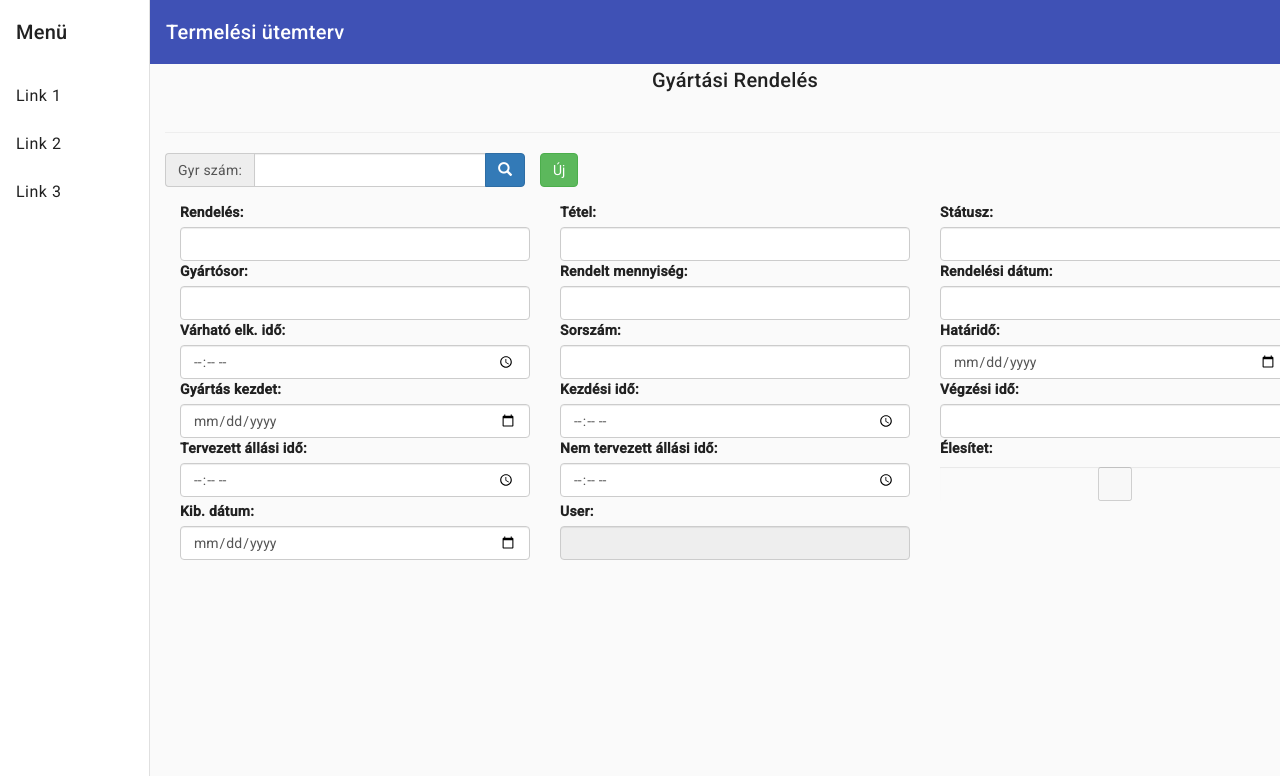
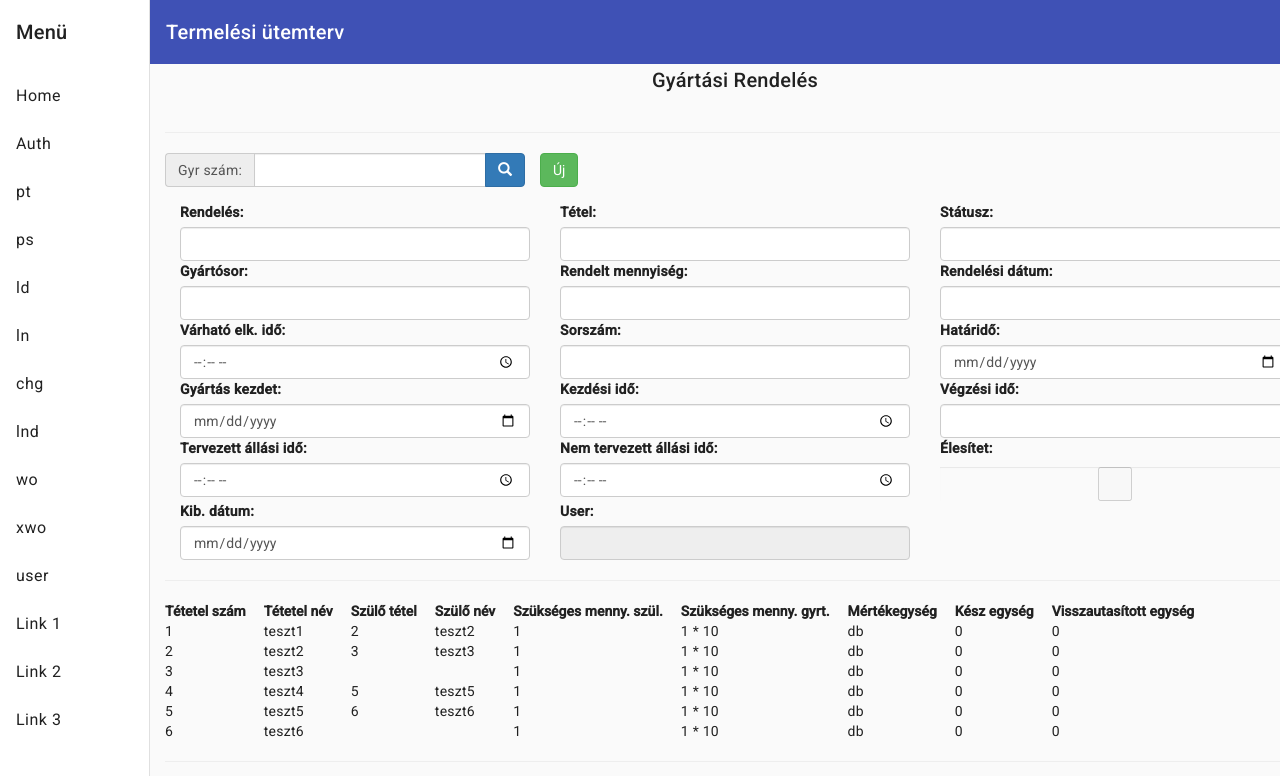
Before and after one commit to rohacsidana/Szakdolgozat_Termelesi_Utemterv_2023, an Angular app: page /workorder in a window 1280 px wide. Shown: the top 776 px of the page. Built offline with nearby package versions, Linux system fonts and the light colour scheme.

Commit message:
WodComponens table kezdeti állapot, sort()

```diff
--- a/src/app/header/header.component.html
+++ b/src/app/header/header.component.html
@@ -9,7 +9,8 @@
   >
     <mat-toolbar>Menü</mat-toolbar>
     <mat-nav-list>
-      <!-- comp teszt <a mat-list-item routerLink="/home">Home</a>
+      <!-- comp teszt -->
+      <a mat-list-item routerLink="/home">Home</a>
       <a mat-list-item routerLink="/auth">Auth</a>
       <a mat-list-item routerLink="/part">pt</a>
       <a mat-list-item routerLink="/part/structure">ps</a>
@@ -19,7 +20,7 @@
       <a mat-list-item routerLink="/line/rate">lnd</a>
       <a mat-list-item routerLink="/workorder">wo</a>
       <a mat-list-item routerLink="/prodsch">xwo</a>
-      <a mat-list-item routerLink="/user">user</a> -->
+      <a mat-list-item routerLink="/user">user</a>
       <a mat-list-item href="#">Link 1</a>
       <a mat-list-item href="#">Link 2</a>
       <a mat-list-item href="#">Link 3</a>
--- a/src/app/wo/wo.component.html
+++ b/src/app/wo/wo.component.html
@@ -29,7 +29,6 @@
             <div class="row">
               <div class="col-xs-4">
                 <div class="form-group">
-
                   <div class="input-group">
                     <!-- <label for="woLot">Gyr szám:</label> -->
                     <span class="input-group-addon">Gyr szám:</span>
@@ -47,10 +46,17 @@
                       </button>
                     </div>
                   </div>
-
                 </div>
               </div>
-              <button [className]="isSearchingMode? 'btn btn-success':'btn btn-danger'" (click)="changeMode()" type="button"> {{ isSearchingMode ? 'Új': 'Mégse'}}</button>
+              <button
+                [className]="
+                  isSearchingMode ? 'btn btn-success' : 'btn btn-danger'
+                "
+                (click)="changeMode()"
+                type="button"
+              >
+                {{ isSearchingMode ? "Új" : "Mégse" }}
+              </button>
             </div>
 
             <div class="row">
@@ -239,6 +245,20 @@
           </form>
         </div>
       </div>
+      <hr>
+      <!-- GYR-hez tartozó adatok -->
+      <div class="row">
+        <div class="col-lg-12">
+          <app-wod></app-wod>
+
+        </div>
+      </div>
+      <hr>
+      <!-- <div class="row">
+        <div class="col-lg-12">
+          <app-lad></app-lad>
+        </div>
+      </div> -->
     </div>
   </div>
 </div>
--- a/src/app/wo/wod/wod.component.html
+++ b/src/app/wo/wod/wod.component.html
@@ -1 +1,36 @@
-<h3>WOD működik</h3>
+<!--
+    wod_part: number;
+    part_name: string;
+    wod_par: number;
+    par_name: string;
+    wod_qty_req: number;
+    wom_req: number;
+    part_um: string;
+    wod_qty_compl: number;
+    wod_qty_rjct: number;
+ -->
+<table matSort (matSortChange)="sortData($event)">
+  <tr>
+    <th mat-sort-header="wod_part">Tétetel szám</th>
+    <th mat-sort-header="part_name">Tétetel név</th>
+    <th mat-sort-header="wod_par">Szülő tétel</th>
+    <th mat-sort-header="par_name">Szülő név</th>
+    <th mat-sort-header="wod_qty_req">Szükséges menny. szül.</th>
+    <th mat-sort-header="gy_req">Szükséges menny. gyrt.</th>
+    <th mat-sort-header="part_um">Mértékegység</th>
+    <th mat-sort-header="wod_qty_compl">Kész egység</th>
+    <th mat-sort-header="wod_qty_rjct">Visszautasított egység</th>
+  </tr>
+
+  <tr *ngFor="let wod of  sortedMockData">
+    <td>{{wod.wod_part}}</td>
+    <td>{{wod.part_name}}</td>
+    <td>{{wod.wod_par}}</td>
+    <td>{{wod.par_name}}</td>
+    <td>{{wod.wod_qty_req}}</td>
+    <td>{{wod.gy_req}} * 10</td>
+    <td>{{wod.part_um}}</td>
+    <td>{{wod.wod_qty_compl}}</td>
+    <td>{{ wod.wod_qty_rjct }}</td>
+  </tr>
+</table>
--- a/src/app/wo/wod/wod.component.ts
+++ b/src/app/wo/wod/wod.component.ts
@@ -1,5 +1,18 @@
 
 import { Component } from "@angular/core";
+import { Sort } from "@angular/material/sort";
+
+interface MockWod {
+    wod_part: number;
+    part_name: string;
+    wod_par: number;
+    par_name: string;
+    wod_qty_req: number;
+    part_um: string;
+    gy_req: number;
+    wod_qty_compl: number;
+    wod_qty_rjct: number;
+}
 
 @Component({
     selector: 'app-wod',
@@ -8,5 +21,59 @@ import { Component } from "@angular/core";
 })
 
 export class WodComponent {
+    mockData: MockWod[] = [
+        { wod_part: 1, part_name: 'teszt1', wod_par: 2, par_name: "teszt2", wod_qty_req: 1, part_um: 'db', gy_req: 1, wod_qty_compl: 0, wod_qty_rjct: 0 },
+        { wod_part: 2, part_name: 'teszt2', wod_par: 3, par_name: "teszt3", wod_qty_req: 1, part_um: 'db', gy_req: 1, wod_qty_compl: 0, wod_qty_rjct: 0 },
+        { wod_part: 3, part_name: 'teszt3', wod_par: null, par_name: null, wod_qty_req: 1, part_um: 'db', gy_req: 1, wod_qty_compl: 0, wod_qty_rjct: 0 },
+        { wod_part: 4, part_name: 'teszt4', wod_par: 5, par_name: "teszt5", wod_qty_req: 1, part_um: 'db', gy_req: 1, wod_qty_compl: 0, wod_qty_rjct: 0 },
+        { wod_part: 5, part_name: 'teszt5', wod_par: 6, par_name: "teszt6", wod_qty_req: 1, part_um: 'db', gy_req: 1, wod_qty_compl: 0, wod_qty_rjct: 0 },
+        { wod_part: 6, part_name: 'teszt6', wod_par: null, par_name: null, wod_qty_req: 1, part_um: 'db', gy_req: 1, wod_qty_compl: 0, wod_qty_rjct: 0 },
+    ];
 
+    sortedMockData: MockWod[];
+
+    constructor() {
+        this.sortedMockData = this.mockData.slice();
+    }
+
+
+    sortData(sort: Sort) {
+        const data = this.mockData.slice();
+        if (!sort.active || sort.direction === '') {
+            this.sortedMockData = data;
+            return;
+        }
+
+        this.sortedMockData = data.sort(
+            (a, b)=>{
+                const isAsc = sort.direction === 'asc';
+                switch(sort.active){
+                    case 'wod_part':
+                        return this.compare(a.wod_part, b.wod_part, isAsc);
+                    case 'part_name':
+                        return this.compare(a.part_name, b.part_name, isAsc);
+                    case 'wod_par':
+                        return this.compare(a.wod_par, b.wod_par, isAsc);
+                    case 'par_name':
+                        return this.compare(a.par_name, b.par_name, isAsc);
+                    case 'wod_qty_req':
+                        return this.compare(a.wod_qty_req, b.wod_qty_req, isAsc);
+                    case 'part_um':
+                        return this.compare(a.part_um, b.part_um, isAsc);
+                    case 'gy_req':
+                        return this.compare(a.gy_req, b.gy_req, isAsc);
+                    case 'wod_qty_compl':
+                        return this.compare(a.wod_qty_compl, b.wod_qty_compl, isAsc);
+                    case 'wod_qty_rjct':
+                        return this.compare(a.wod_qty_rjct, b.wod_qty_rjct, isAsc);
+                    default:
+                        return 0;
+                }
+            }
+        );
+    }
+
+    compare(a: number | string, b: number | string, isAsc: boolean) {
+        return (a < b ? -1 : 1) * (isAsc ? 1 : -1);
+      }
 }
```
